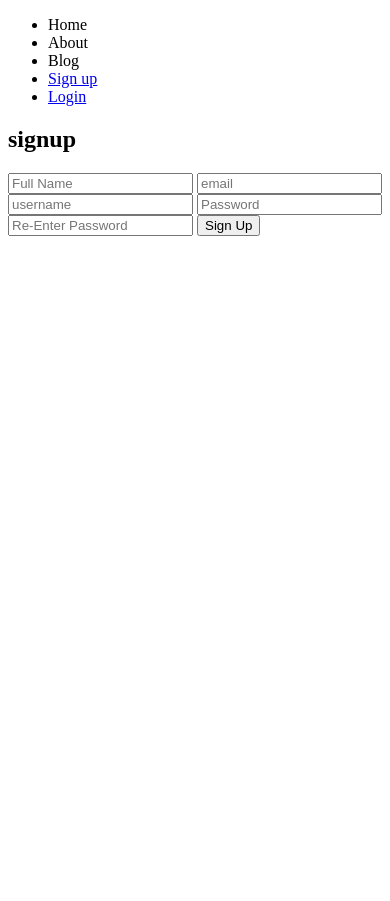
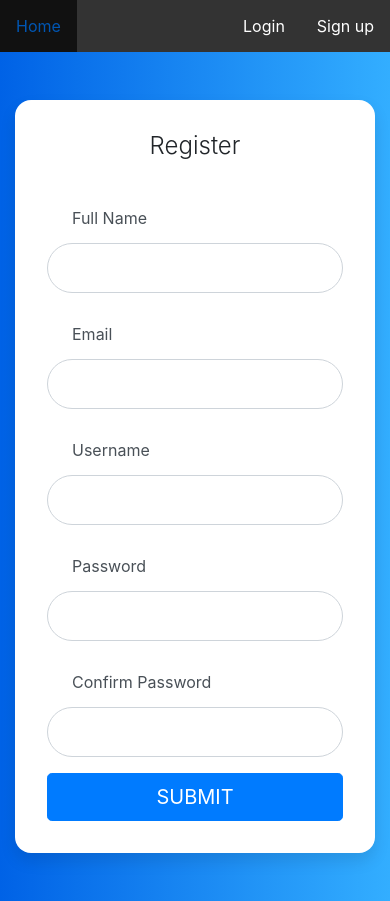
Before and after one commit to ArcaneSociety/php-registration-and-login, a PHP site: page /signup.php in a window 390 px wide. Before the commit the page ends 236 px from the top, so only its background shows below. Run offline with PHP 8.4, Linux system fonts and the light colour scheme.

Commit message:
styled components

```diff
--- /dev/null
+++ b/css/landing.css
@@ -0,0 +1,32 @@
+ul {
+  list-style-type: none;
+  margin: 0;
+  padding: 0;
+  overflow: hidden;
+  background-color: #333;
+  opacity: 1;
+}
+
+li {
+  float: left;
+}
+
+li a {
+  display: block;
+  color: white;
+  text-align: center;
+  padding: 14px 16px;
+  text-decoration: none;
+}
+
+li a:hover:not(.active) {
+  background-color: #111;
+}
+
+.active {
+  background-color: #4caf50;
+}
+
+a:hover {
+  text-decoration: none;
+}
--- /dev/null
+++ b/css/signup.css
@@ -0,0 +1,122 @@
+:root {
+  --input-padding-x: 1.5rem;
+  --input-padding-y: 0.75rem;
+}
+
+body {
+  background: #007bff;
+  background: linear-gradient(to right, #0062e6, #33aeff);
+}
+
+.card-signin {
+  border: 0;
+  border-radius: 1rem;
+  box-shadow: 0 0.5rem 1rem 0 rgba(0, 0, 0, 0.1);
+}
+
+.card-signin .card-title {
+  margin-bottom: 2rem;
+  font-weight: 300;
+  font-size: 1.5rem;
+}
+
+.card-signin .card-body {
+  padding: 2rem;
+}
+
+.form-signin {
+  width: 100%;
+}
+
+.form-signin .btn {
+  font-size: 80%;
+  border-radius: 5rem;
+  letter-spacing: 0.1rem;
+  font-weight: bold;
+  padding: 1rem;
+  transition: all 0.2s;
+}
+
+.form-group {
+  margin-bottom: 1rem;
+}
+
+.form-group input {
+  height: auto;
+  border-radius: 2rem;
+}
+
+.form-group > input,
+.form-group > label {
+  padding: var(--input-padding-y) var(--input-padding-x);
+}
+
+.form-group > label {
+  top: 0;
+  left: 0;
+  display: block;
+  width: 100%;
+  margin-bottom: 0;
+  /* Override default `<label>` margin */
+  line-height: 1.5;
+  color: #495057;
+  border: 1px solid transparent;
+  border-radius: 0.25rem;
+  transition: all 0.1s ease-in-out;
+}
+
+.form-group input::-webkit-input-placeholder {
+  color: transparent;
+}
+
+.form-group input:-ms-input-placeholder {
+  color: transparent;
+}
+
+.form-group input::-ms-input-placeholder {
+  color: transparent;
+}
+
+.form-group input::-moz-placeholder {
+  color: transparent;
+}
+
+.form-group input::placeholder {
+  color: transparent;
+}
+
+.form-group input:not(:placeholder-shown) {
+  padding-top: calc(var(--input-padding-y) + var(--input-padding-y) * (2 / 3));
+  padding-bottom: calc(var(--input-padding-y) / 3);
+}
+
+.form-group input:not(:placeholder-shown) ~ label {
+  padding-top: calc(var(--input-padding-y) / 3);
+  padding-bottom: calc(var(--input-padding-y) / 3);
+  font-size: 12px;
+  color: #777;
+}
+
+/* Fallback for Edge
+  -------------------------------------------------- */
+
+@supports (-ms-ime-align: auto) {
+  .form-group > label {
+    display: none;
+  }
+  .form-group input::-ms-input-placeholder {
+    color: #777;
+  }
+}
+
+/* Fallback for IE
+  -------------------------------------------------- */
+
+@media all and (-ms-high-contrast: none), (-ms-high-contrast: active) {
+  .form-group > label {
+    display: none;
+  }
+  .form-group input:-ms-input-placeholder {
+    color: #777;
+  }
+}
--- a/header.php
+++ b/header.php
@@ -7,25 +7,30 @@
 <head>
     <meta charset="UTF-8">
     <meta name="viewport" content="width=device-width, initial-scale=1.0">
+    <link rel="stylesheet" href="https://stackpath.bootstrapcdn.com/bootstrap/4.5.2/css/bootstrap.min.css">
+    <script src="https://stackpath.bootstrapcdn.com/bootstrap/4.5.2/js/bootstrap.min.js"></script>
+    <script src="https://stackpath.bootstrapcdn.com/bootstrap/4.5.2/js/bootstrap.bundle.min.js"></script>
+    <link rel="stylesheet" href="css/landing.css">
     <title>My Site</title>
 </head>
 <body>
-    <header>
-        <ul>
-            <li>Home</li>
-            <li>About</li>
-            <li>Blog</li>
-            <?php
+<ul>
+  <li><a href="/mywebsite">Home</a></li>
+  <?php
                 if (isset($_SESSION["useruid"])) {
                     echo "<li><a href='profile.php'>Your profile</a></li>";
-                    echo "<li><a href='includes/logout.inc.php'>Log out</a></li>";
+                    echo "<li style='float:right'><a href='includes/logout.inc.php'>Log out</a></li>";
                 }
                 else{
-                    echo "<li> <a href='signup.php'>Sign up</a></li>";
-                    echo "<li> <a href='login.php'>Login</a></li>";
+                    echo "<li style='float:right'> <a href='signup.php'>Sign up</a></li>";
+                    echo "<li  style='float:right'> <a href='login.php'>Login</a></li>";
                 }
-            ?>
-        </ul>
-    </header>
+    ?>
+</ul>
+
+
+
+
+
 </body>
 </html>
--- a/includes/dbh.inc.php
+++ b/includes/dbh.inc.php
@@ -2,7 +2,7 @@
 
 $serverName="localhost";
 $dBUsername="root";
-$dBPassword="";
+$dBPassword="root";
 $dBName="phpproject01";
 
 $conn = mysqli_connect($serverName,$dBUsername,$dBPassword,$dBName);
--- a/signup.php
+++ b/signup.php
@@ -1,39 +1,66 @@
 <?php
 include_once 'header.php';
 ?>
-<section class='signup'>
-    <h2>signup</h2>
-    <form action="includes/signup.inc.php" method="post">
-        <input type="text" name="name" placeholder="Full Name">
-        <input type="text" name="email" placeholder="email">
-        <input type="text" name="uid" placeholder="username">
-        <input type="password" name="pwd" placeholder="Password">
-        <input type="password" name="pwdrepeat" placeholder="Re-Enter Password">
-        <button type="submit" name="submit">Sign Up</button>
-    </form>
-    <?php
+<link rel="stylesheet" href="./css/signup.css">
+
+<div class="container">
+    <div class="row">
+      <div class="col-sm-9 col-md-7 col-lg-5 mx-auto">
+        <div class="card card-signin my-5">
+          <div class="card-body">
+            <h5 class="card-title text-center">Register</h5>
+            <form action="includes/signup.inc.php" method="post">
+              <div class="form-group">
+                <label for="exampleInputEmail1">Full Name</label>
+                <input type="text" class="form-control" id="inputName" name="name" placeholder="Enter name">
+              </div>
+              <div class="form-group">
+                <label for="inputName">Email</label>
+                <input type="email" class="form-control" id="inputEmail" name="email" aria-describedby="emailHelp" placeholder="Enter email">
+              </div>
+
+              <div class="form-group">
+                <label for="exampleInputEmail1">Username</label>
+                <input type="text" class="form-control" id="inputUname" name="uid" placeholder="Enter username">
+              </div>
+              <div class="form-group">
+                <label for="inputPassword">Password</label>
+                <input type="password" class="form-control" name="pwd" id="inputPassword1" placeholder="Password">
+              </div>
+              <div class="form-group">
+                <label for="ReinputPassword1">Confirm Password</label>
+                <input type="password" class="form-control" name="pwdrepeat" id="ReinputPassword1" placeholder="Retype Password">
+              </div>
+
+              <button type="submit" name="submit" class="card-sigin btn btn-lg btn-primary btn-block text-uppercase">Submit</button>
+            </form>
+            <?php
     if (isset($_GET["error"])) {
         if ($_GET["error"]== "emptyinput") {
-            echo "<p>Fill in all fields!</p>";
+            echo "<p style='text-align:center'>Fill in all fields!</p>";
         }
         elseif ($_GET["error"]=="invaliduid") {
-            echo "<p>Choose proper username</p>";
+            echo "<p style='text-align:center'>Choose proper username</p>";
         }
         elseif ($_GET["error"]=="invalidemail") {
-            echo "<p>Choose proper email</p>";
+            echo "<p style='text-align:center'>Choose proper email</p>";
         }
         elseif ($_GET["error"]=="passwordsdontmatch") {
-            echo "<p>Passwords dont match</p>";
+            echo "<p style='text-align:center'>Passwords dont match</p>";
         }
         elseif ($_GET["error"]=="stmtfailed") {
-            echo "<p>Something went wrong! Try again.</p>";
+            echo "<p style='text-align:center'>Something went wrong! Try again.</p>";
         }
         elseif ($_GET["error"]=="usernametaken") {
-            echo "<p>Username already exist</p>";
+            echo "<p style='text-align:center'>Username already exist</p>";
         }
         elseif ($_GET["error"]=="none") {
-            echo "<p>Successfully signed up</p>";
+            echo "<p style='text-align:center'>Successfully signed up</p>";
         }
     }
 ?>
-</section>
+          </div>
+        </div>
+      </div>
+    </div>
+  </div>
```
Also changed, not shown: css/login.css (added, +124 -0 lines), css/main.css (added, +13 -0 lines), index.php (+11 -1 lines), login.php (+27 -11 lines), images/donate.jpg (added).
